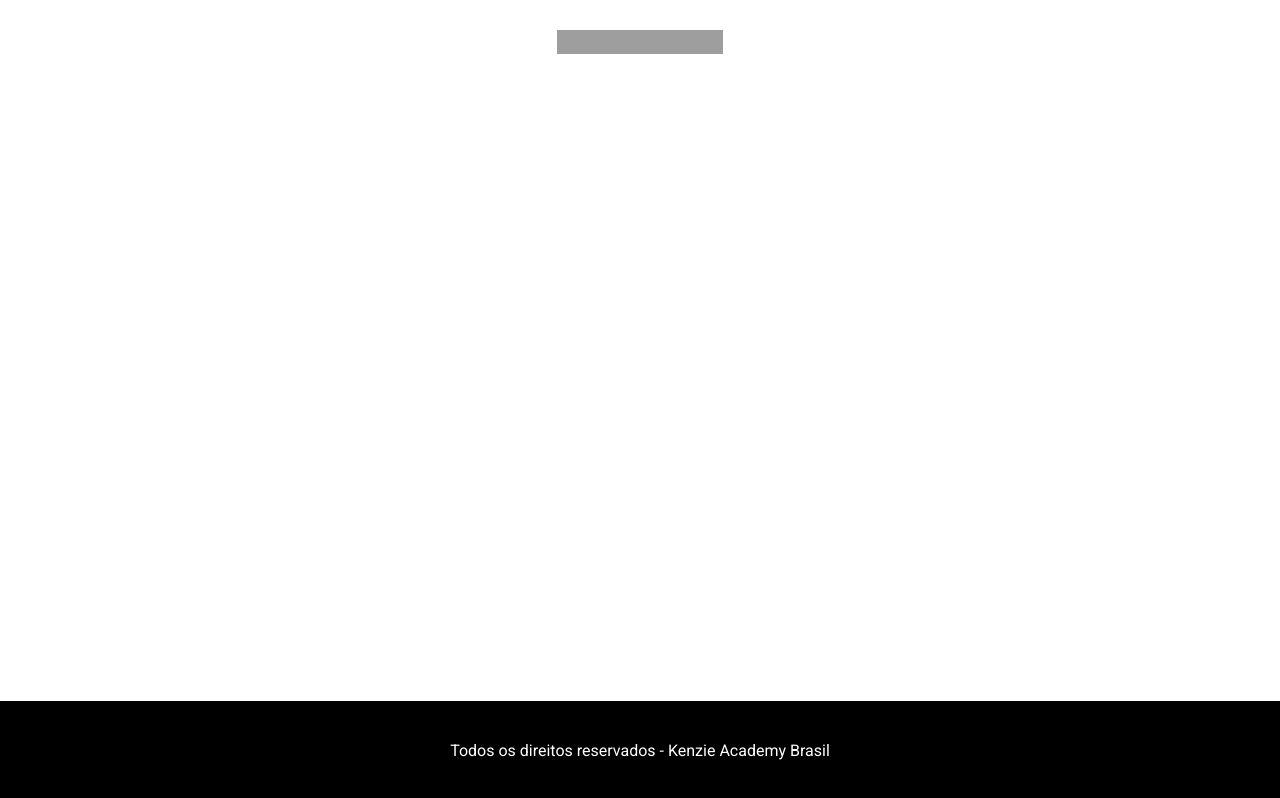
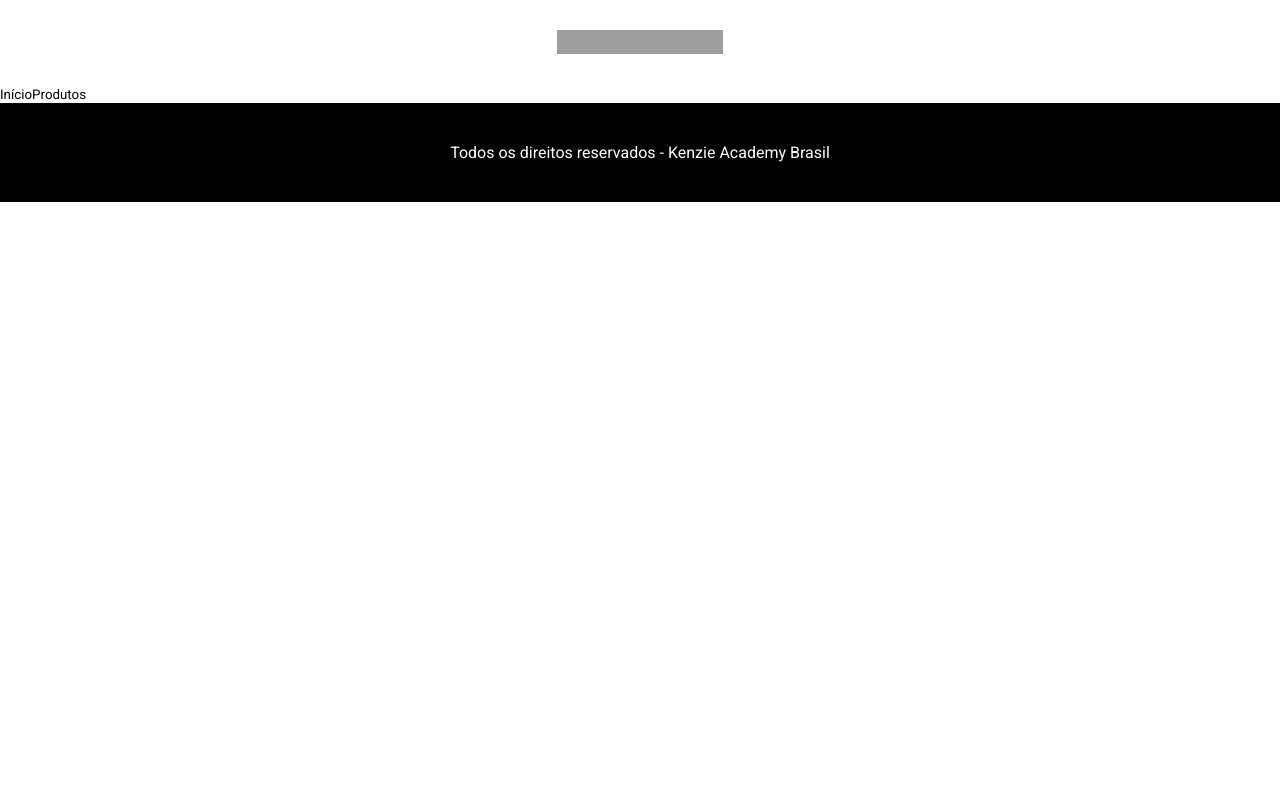
Before and after one commit to Beleboni-dev/fashion-store-entrega-template-grupo6-Alex, a React (Vite) app: page /admin in a window 1280 px wide. Built offline with nearby package versions, Linux system fonts and the light colour scheme; grey boxes are pictures that could not be loaded.

Commit message:
fix: styled footer

```diff
--- a/src/components/Footer/style.ts
+++ b/src/components/Footer/style.ts
@@ -3,10 +3,6 @@ import styled from "styled-components"
 export const StyledFooter = styled.footer`
     display: flex;
     justify-content: center;
-
-    position: absolute;
-    bottom: 0;
-
 
     color: var(--Color-White);
     background-color: var(--Color-Black);
--- a/src/pages/AdminPage/index.tsx
+++ b/src/pages/AdminPage/index.tsx
@@ -5,6 +5,13 @@ export const AdminPage = () => {
     return (
         <>
             <HeaderAdmin />
+            <main>
+                <nav>
+                    <button>Início</button>
+                    <button>Produtos</button>
+                </nav>
+
+            </main>
             <Footer />
         </>
     )
```
